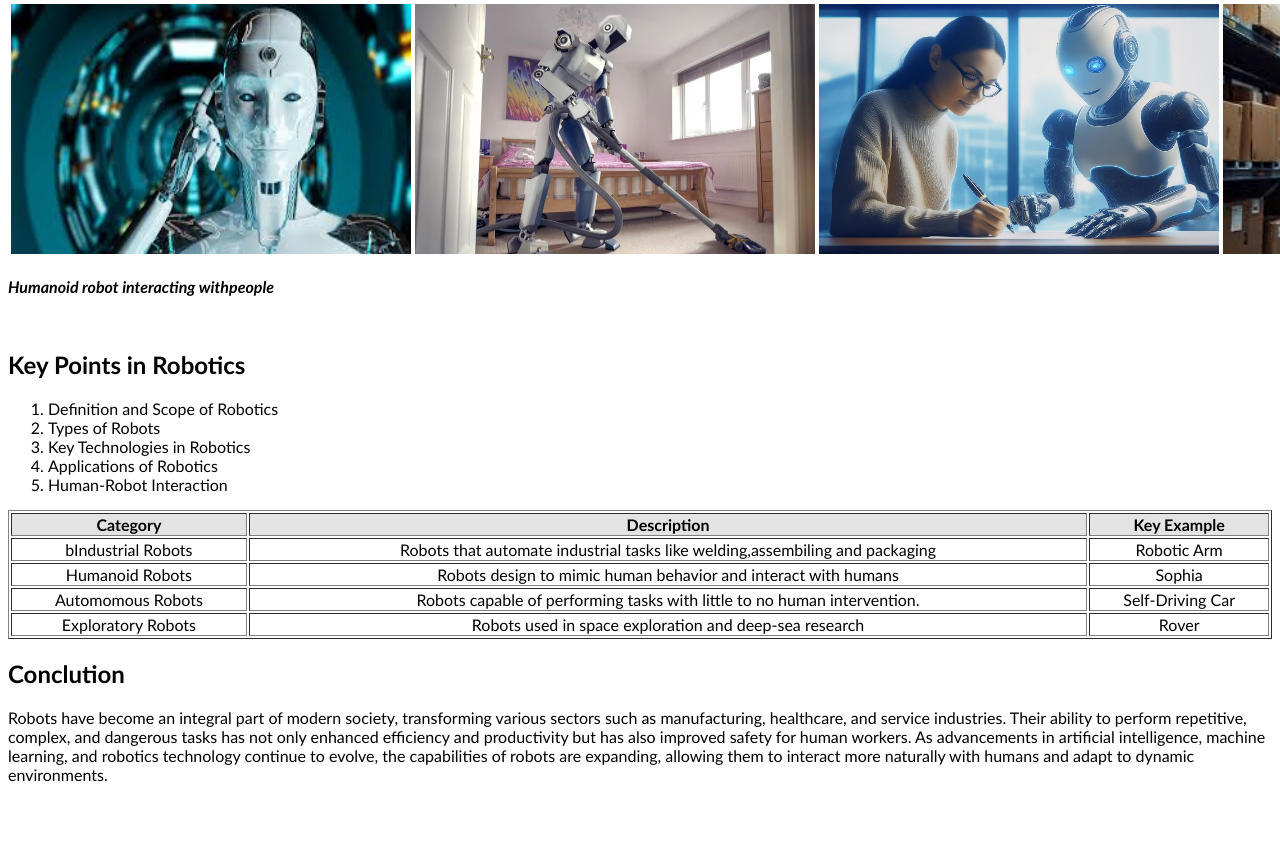
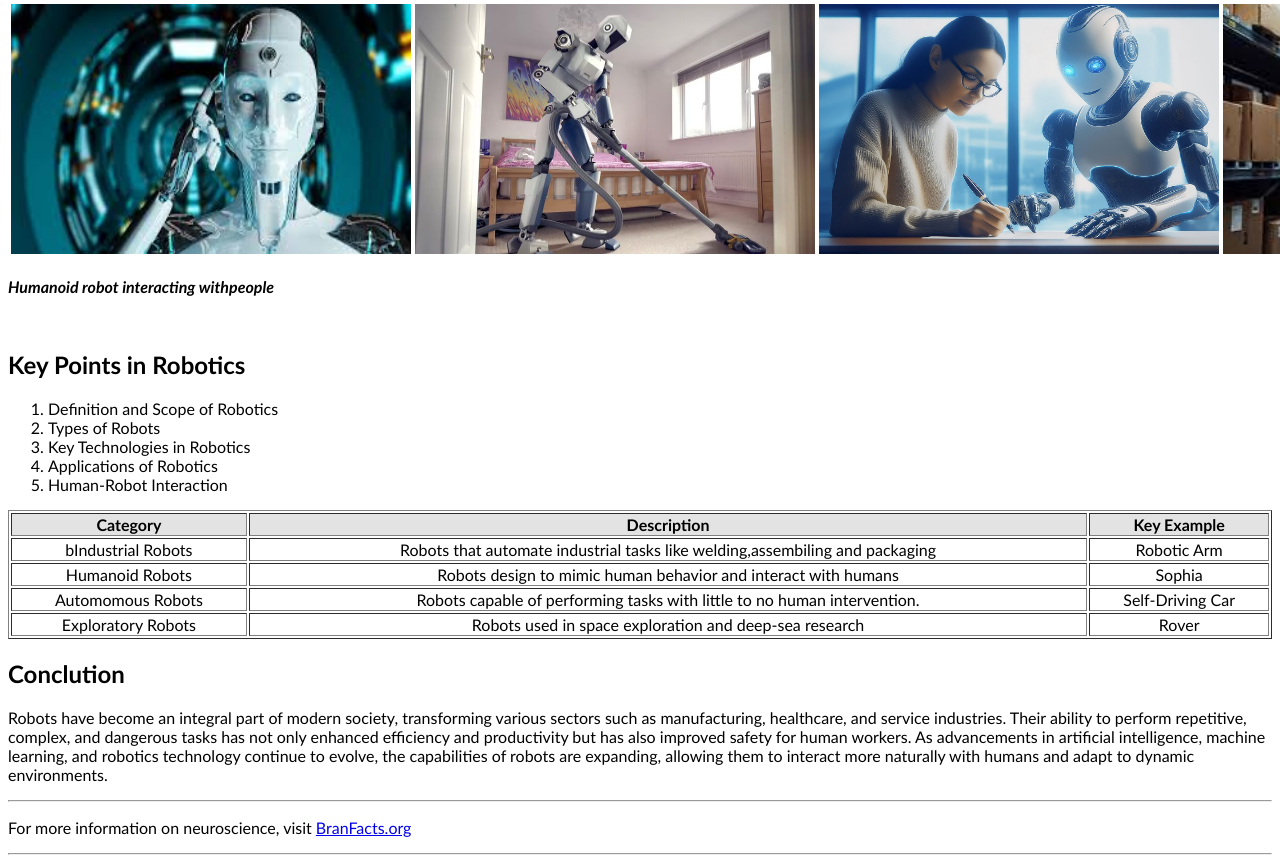
Before and after one commit to Dananjaya86/index, a plain HTML site: page index.html in a window 1280 px wide. Shown: the part 1526-2389 px from the top of the page. Before the commit the page ends 2326 px from the top, so only its background shows below. Drawn offline with Linux system fonts and the light colour scheme.

Commit message:
Update index.html

```diff
--- a/index.html
+++ b/index.html
@@ -129,7 +129,9 @@
 
 <h2 style="font-family:Calibri;">Conclution</h2>
 <p style="font-family:Calibri;">Robots have become an integral part of modern society, transforming various sectors such as manufacturing, healthcare, and service industries. Their ability to perform repetitive, complex, and dangerous tasks has not only enhanced efficiency and productivity but has also improved safety for human workers. As advancements in artificial intelligence, machine learning, and robotics technology continue to evolve, the capabilities of robots are expanding, allowing them to interact more naturally with humans and adapt to dynamic environments.</p>
-
+<hr>
+<p style="font-family:Calibri;">For more information on neuroscience, visit <a href="url">BranFacts.org</a></p>
+<hr>
 
 </body>
 
```
